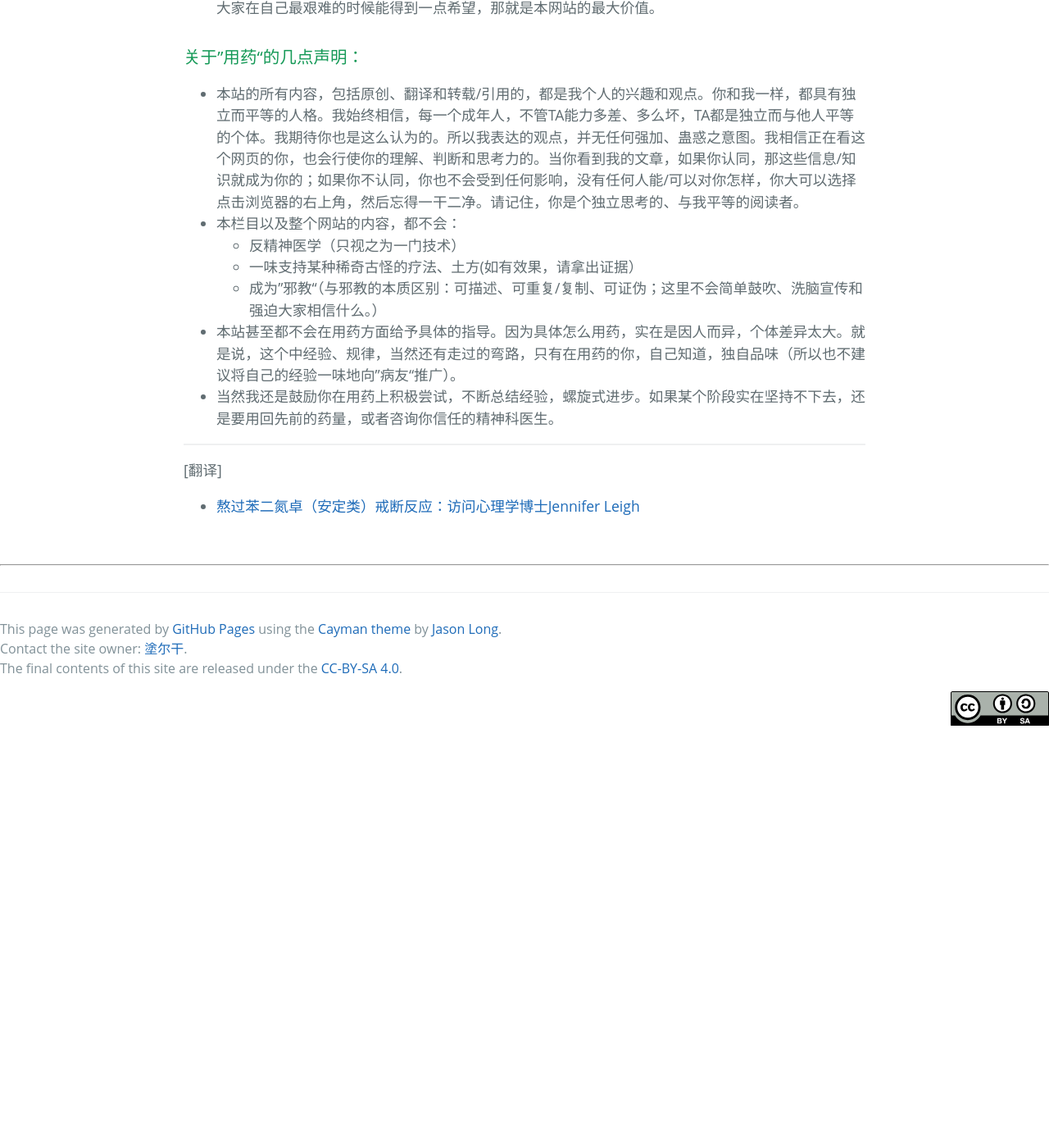
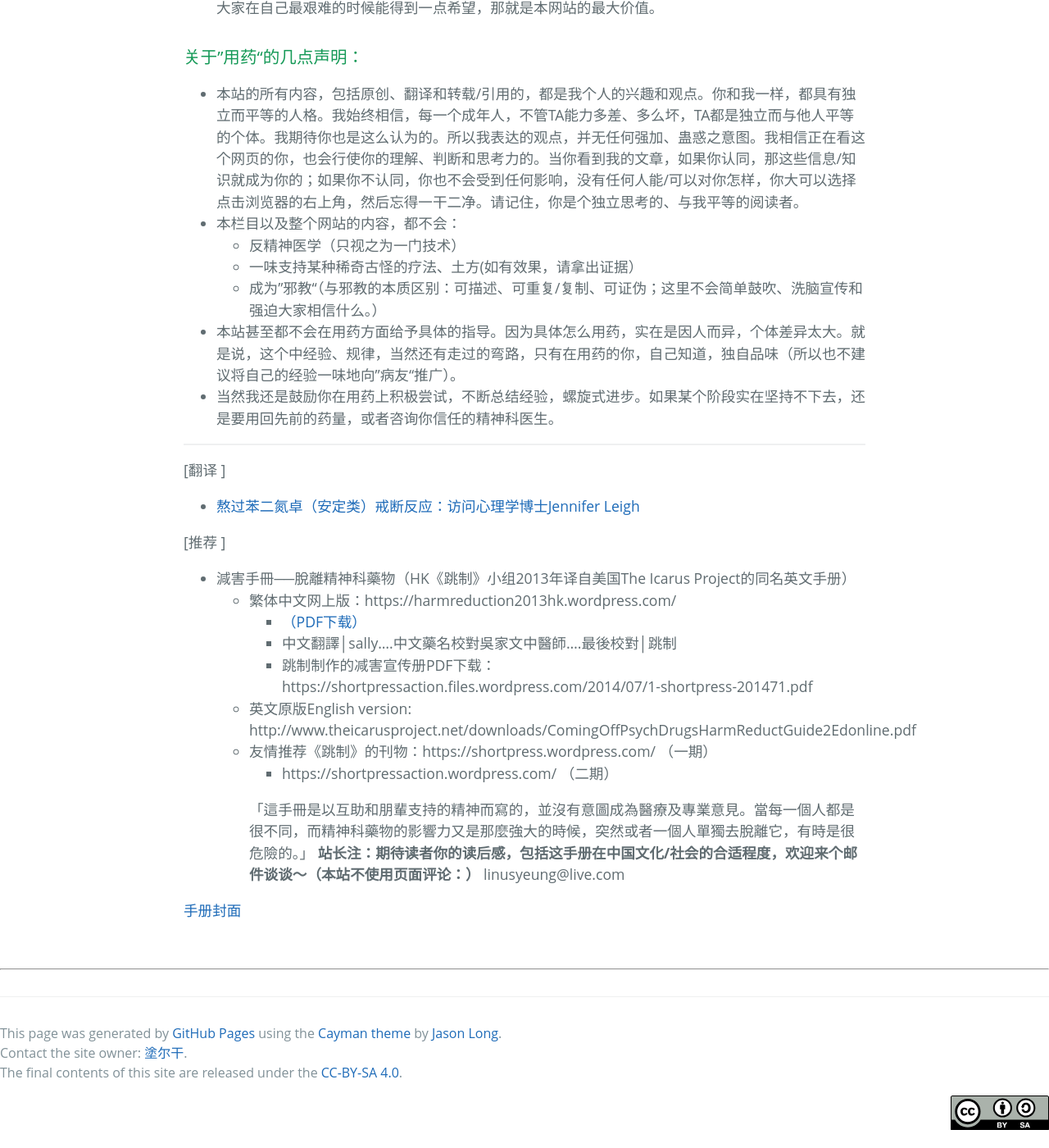
Before and after one commit to mdrights/mdrights.github.io, a Jekyll site: the page built from autonomy.md, in a window 1280 px wide and 1400 px high, scrolled down 931 px. Shown: the whole window at 82% size. Built offline with Jekyll 4.4.1, drawn with Linux system fonts in a browser that asks for light colours; before the commit the page ends 1838 px from its top, so only the background shows below that; some of the changed text lies outside the part shown.

Commit message:
add links of Shortpress and the handbook.

```diff
--- a/autonomy.md
+++ b/autonomy.md
@@ -6,7 +6,7 @@ permalink: /autonomy/
 ### Q: 什么是精神科药物的“自主用药”，以及为什么这很重要？
 * A: 谈到精神科药物的“自主用药”，是个复杂而个性化的事情。这里说的是对用药的自主（是个目标），不是简单地在喊“减药、停药、戒断”等等——没这么简单、也不是单向，所以我们说是“自主地用药”。
    我接触过很多有精神科经历的朋友，深刻体验大家对于用药的无奈、无助、恨、需要等复杂的情感，甚至还要背负着一些污名、“病耻感”。深深的不容易。看到不少“病友”在用药上不断挣扎，不仅是同自己的身体斗争、妥协，更是在与自己身边的人、关系和环境在博弈、谈判。
-    的确，没人吃饱了没事吃药玩儿，每个人的用药的背后都藏着一个巨大的怪兽（障碍），吃药，或许是当前能解决一些问题的最不差的办法。药物，确实（有时）能缓解一些精神苦痛，比如让我们大脑活跃度降低、成天睡觉，以减少大脑的思维、情绪活动，让我们变得“无感”，也就“没那么难受”。但我还是说，这不是最终治本之方，“不能再期望靠一粒药，像魔法棒一样，来化解自己与周遭环境互动产生的问题"。我们应该努力寻找非药物、非医学模式的方法、工具来让自己好起来。
+    的确，没人吃饱了没事吃药玩儿，每个人的用药的背后都藏着一个巨大的怪兽（障碍），吃药，或许是当前能解决一些问题的最不差的办法。药物，确实（有时）能缓解一些精神苦痛，比如让我们大脑活跃度降低、成天睡觉，以减少大脑的思维、情绪活动，让我们变得“无感”，也就“没那么难受”。但我还是说，这不是最终治本之方，“不能再期望靠一粒药，像魔法棒一样，来化解自己与周遭环境互动产生的问题“。我们应该努力寻找非药物、非医学模式的方法、工具来让自己好起来。
     药物，呵呵，或许只是用来帮助自己度过最艰难时期的其中一个选择而已。
 
 * 本栏目，尽力寻找英文世界里那些批判和超越精神医学的观点、方法和经验，给大家一点点鼓励，如果大家在自己最艰难的时候能得到一点希望，那就是本网站的最大价值。
@@ -23,6 +23,22 @@ permalink: /autonomy/
 
 <hr>
 
-[翻译]
+[翻译 ]
 
 - [熬过苯二氮卓（安定类）戒断反应：访问心理学博士Jennifer Leigh ]({{ site.baseurl }}/posts/getting-through-benzodiazepine.html)
+
+[推荐 ]
+
+- 減害手冊──脫離精神科藥物（HK《跳制》小组2013年译自美国The Icarus Project的同名英文手册）
+    - 繁体中文网上版：https://harmreduction2013hk.wordpress.com/
+        - [（PDF下载）]({{ site.baseurl }}/docs/减害手册-脱离精神科药物-跳制译.pdf)
+        - 中文翻譯│sally....中文藥名校對吳家文中醫師....最後校對│跳制
+        - 跳制制作的减害宣传册PDF下载：https://shortpressaction.files.wordpress.com/2014/07/1-shortpress-201471.pdf
+    - 英文原版English version: http://www.theicarusproject.net/downloads/ComingOffPsychDrugsHarmReductGuide2Edonline.pdf
+    - 友情推荐《跳制》的刊物：https://shortpress.wordpress.com/ （一期）
+        - https://shortpressaction.wordpress.com/ （二期）
+
+        「這手冊是以互助和朋輩支持的精神而寫的，並沒有意圖成為醫療及專業意見。當每一個人都是很不同，而精神科藥物的影響力又是那麼強大的時候，突然或者一個人單獨去脫離它，有時是很危險的。」
+        **站长注：期待读者你的读后感，包括这手册在中国文化/社会的合适程度，欢迎来个邮件谈谈～（本站不使用页面评论：）** {{ site.email }}
+
+[手册封面]({{ site.baseurl }}/img/comingoffpsychdrugs.jpg)
```
Also changed, not shown: img/comingoffpsychdrugs.jpg (added), 1 other file.
